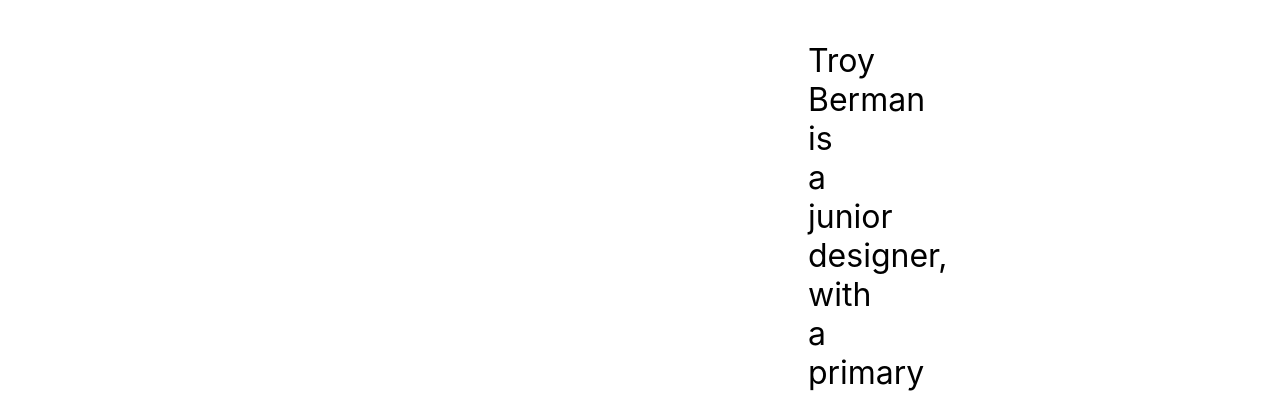
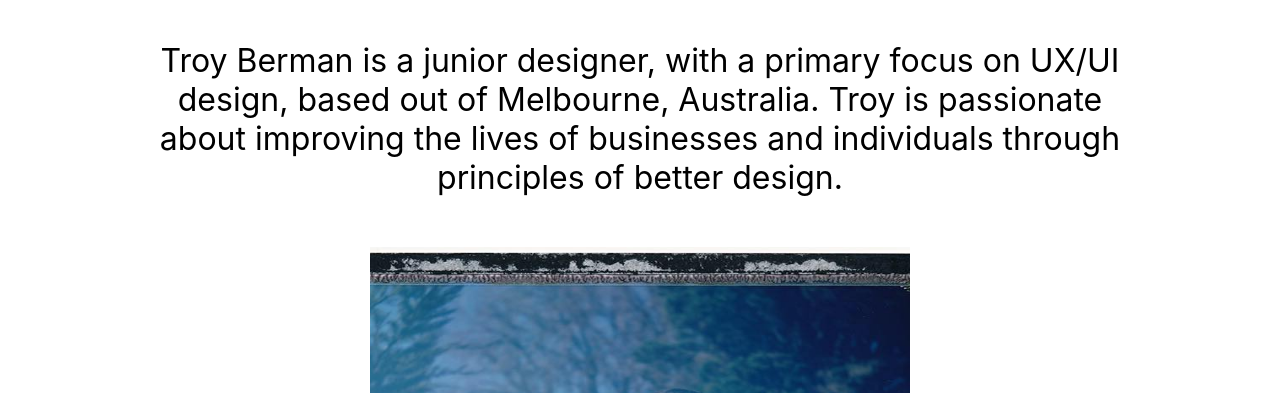
Before and after one commit to yort56/Troy-Repo, a plain HTML site: page index.html in a window 1280 px wide. Shown: the part 356-749 px from the top of the page. Drawn offline with Linux system fonts and the light colour scheme.

Commit message:
Consol P

```diff
--- a/css/style1.css
+++ b/css/style1.css
@@ -89,15 +89,6 @@ div.Foodlink img {
   margin-top:50px;
 }
 
-p {
-  text-align: center;
-  font-family: -apple-system, BlinkMacSystemFont, 'Segoe UI', Roboto, Oxygen, Ubuntu, Cantarell, 'Open Sans', 'Helvetica Neue', sans-serif;
-  margin-top:10px;
-  margin-bottom:150px;
-  margin-right:800px;
-  margin-left:800px;
-}
-
 footer{
   background-color: #9db8cf;
   padding:50px;
```
